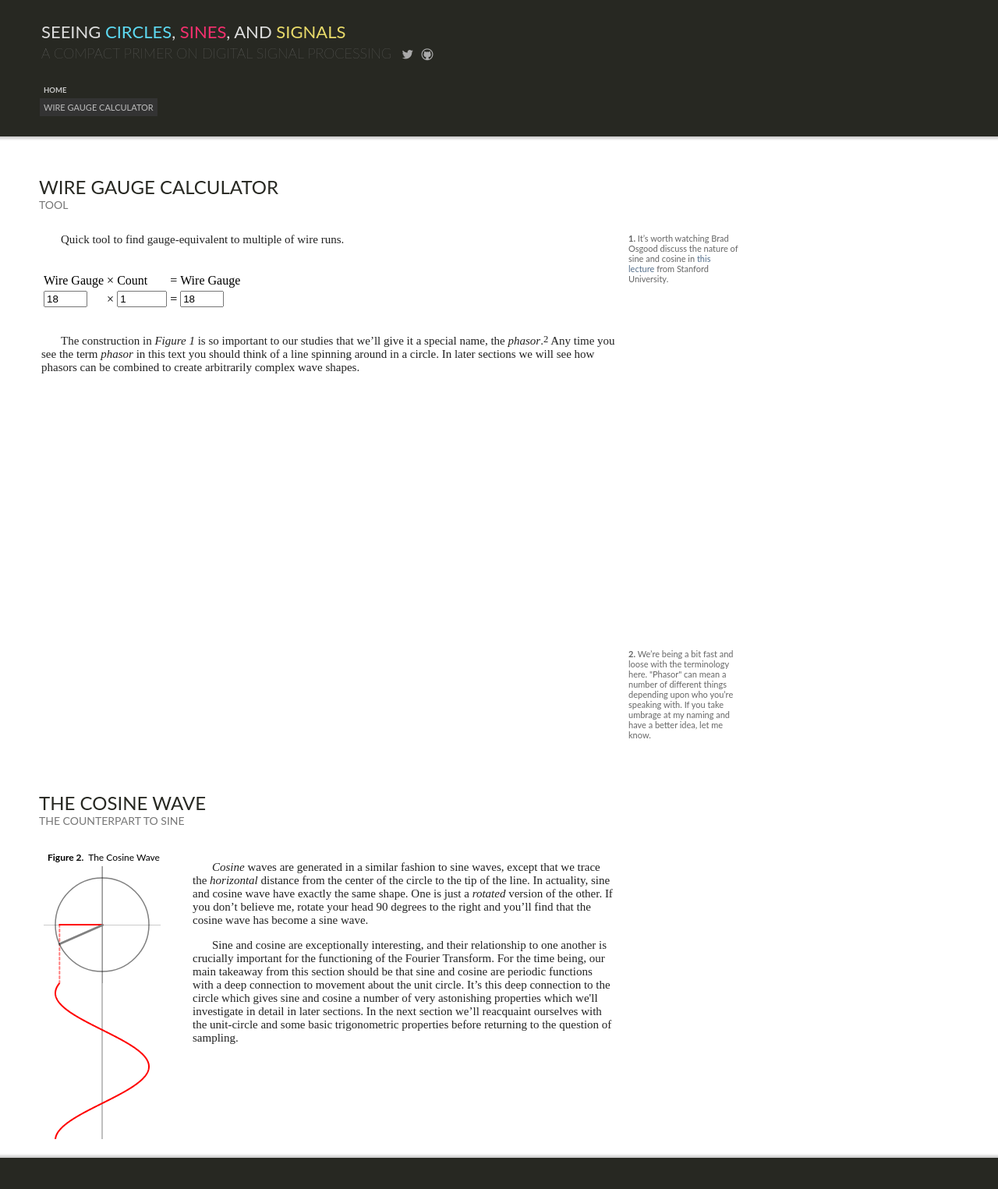
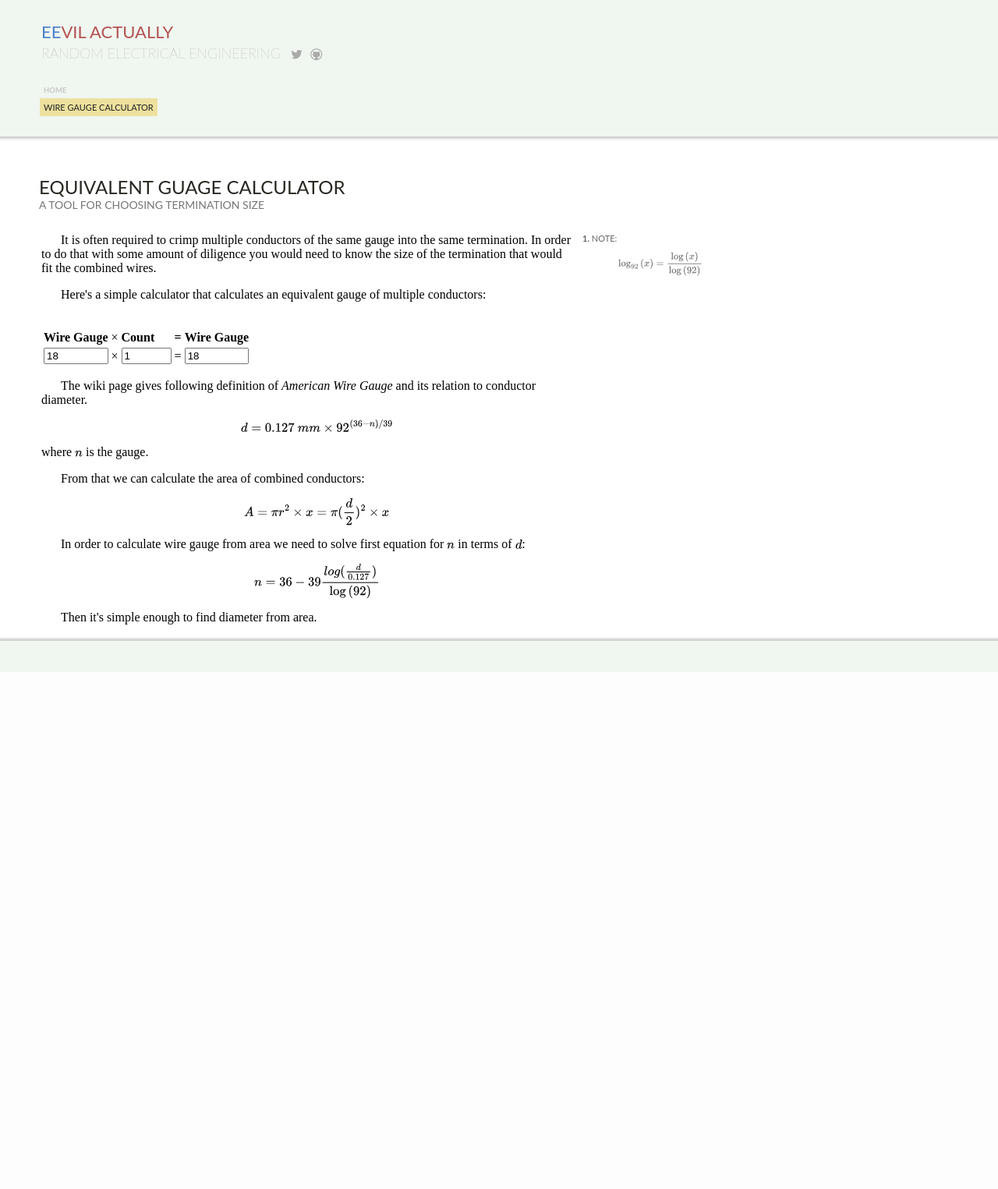
Before and after one commit to evilactually/evilactually.github.io, a PHP site: page /wire_gauge_calculator.html in a window 1280 px wide. Shown: the whole page at 78% size. After the commit the page ends 862 px from the top, so only its background shows below. Run offline with PHP 8.4, Linux system fonts and the light colour scheme.

Commit message:
gauge calc

```diff
--- a/menu.js
+++ b/menu.js
@@ -52,7 +52,7 @@
     : 'sectionButton';
 
   var style = currentPage === menuoptions[i][1] && !ispartheader && i != 0
-    ? "color: #bbb;"
+    ? "color: #222323;"
     : "";
 
   style += ispartheader
@@ -81,7 +81,7 @@
 
 
 var titleContents =
-'<div style="color: #ddd; font-size: 22px">SEEING <span style="color:rgb(93,217,241)">CIRCLES</span>, <span style="color:rgb(243,48,110);">SINES</span>, AND <span style="color:rgb(232,218,106);">SIGNALS</span><!--<svg id="phasortitle" class="svgWithText" width="500" height="20" style="display: inline">--></svg></div><div class="subheader" style="margin-top: 0px; color: #888; font-size: 18px; width: 800px">A COMPACT PRIMER ON DIGITAL SIGNAL PROCESSING<span id="icons" style="margin-left: 10"></span></div>';
+'<div style="color: #222323; font-size: 22px"><span style="color: #4b80ca">EE</span><span style="color: #b45252">VIL ACTUALLY</span></div><div class="subheader" style="margin-top: 0px; color: #888; font-size: 18px; width: 800px">RANDOM ELECTRICAL ENGINEERING<span id="icons" style="margin-left: 10"></span></div>';
 
 document.getElementById('titleinfo').innerHTML = titleContents;
 
--- a/style.css
+++ b/style.css
@@ -51,7 +51,7 @@
 
 .title {
 	width: 100%;
-	background-color: rgb(39, 40, 34);
+	background-color: #f0f6f0;
 	margin-left: 0px;
 	margin-right: 0px;
 	margin-top: 0px;
@@ -348,7 +348,7 @@
 .sectionButton {
 	font-family: 'Lato', sans-serif;
 	font-size: 11;
-	color: #666;
+	color: #222323;
 	float: left;
 	clear: both;
 	padding: 5px;
@@ -360,18 +360,18 @@
 }
 
 .sectionButton:hover {
-	color: #fff;
-	background-color: #333;
+	color: #222323;
+	background-color: #ede19e;
 }
 
 .current {
-	color: #fff;
-	background-color: #333;
+	color: #222323;
+	background-color: #ede19e;
 	/*outline: solid 1px #444;*/
 }
 
 .sectionButton a:link {
-	color: #666;
+	color: #222323;
 	text-decoration: none;
 }
 
@@ -381,17 +381,17 @@
 }
 
 .sectionButton a:hover {
-    color: #fff;
+    color: #222323;
     text-decoration: none;
 }
 
 .sectionButton a:active {
-    color: #666;
+    color: #222323;
     text-decoration: none;
 }
 
 .sectionButton:hover a {
-    color: #fff;
+    color: #222323;
     text-decoration: none;
 }
 
--- a/wire_gauge_calculator.html
+++ b/wire_gauge_calculator.html
@@ -27,14 +27,10 @@
 		        );
 		</script>
 
-		<!-- <script type="text/javascript"
-		   src="//cdnjs.cloudflare.com/ajax/libs/mathjax/2.7.1/MathJax.js?config=TeX-AMS-MML_SVG">
-		</script> -->
+		<script type="text/javascript" id="MathJax-script" async
+  		src="https://cdn.jsdelivr.net/npm/mathjax@3/es5/tex-svg.js">
+		</script>
 
-
-		<!-- <link href='//fonts.googleapis.com/css?family=Lato:400,700' rel='stylesheet' type='text/css'>
-		<link href='//fonts.googleapis.com/css?family=Vollkorn:400italic,400' rel='stylesheet' type='text/css'>
- -->
 		<style>
 			@import url("./fontello-b1d57784/css/fontello.css");
 			@import url("./style.css");
@@ -64,37 +60,11 @@
 	 	</table>
   	</div>
 
-	<div class="littleheader"> WIRE GAUGE CALCULATOR
-		<div class="subheader" style="font-size: 14px"> TOOL </div>
+	<div class="littleheader"> EQUIVALENT GUAGE CALCULATOR
+		<div class="subheader" style="font-size: 14px"> A TOOL FOR CHOOSING TERMINATION SIZE   </div>
 	</div>
 
 	<script>
-		var PHASOR_FREQUENCY = 2;
-		var PHASOR_AMPLITUDE = 1;
-		var TARGET_PHASOR_FREQUENCY = 2;
-		var TARGET_PHASOR_AMPLITUDE = 1;
-		var PHASOR_INTERPOLATOR = d3.interpolateNumber(PHASOR_FREQUENCY, TARGET_PHASOR_FREQUENCY);
-		var PHASOR_AMP_INTERPOLATOR = d3.interpolateNumber(PHASOR_AMPLITUDE, TARGET_PHASOR_AMPLITUDE);
-		var PHASOR_INTERPOLATION = 1.0;
-		var PHASOR_AMP_INTERPOLATION = 1.0;
-		function GET_PHASOR_FREQUENCY() {
-			return PHASOR_INTERPOLATOR(Math.min(PHASOR_INTERPOLATION, 1.0));
-		}
-		function GET_PHASOR_AMPLITUDE() {
-			return PHASOR_AMP_INTERPOLATOR(Math.min(PHASOR_AMP_INTERPOLATION, 1.0));
-		}
-		function updateFreq(freq) {
-			PHASOR_FREQUENCY = GET_PHASOR_FREQUENCY();
-			TARGET_PHASOR_FREQUENCY = freq;
-			PHASOR_INTERPOLATION = 0.0;
-			PHASOR_INTERPOLATOR = d3.interpolateNumber(PHASOR_FREQUENCY, TARGET_PHASOR_FREQUENCY);
-		}
-		function updateAmp(amp) {
-			PHASOR_AMPLITUDE = GET_PHASOR_AMPLITUDE();
-			TARGET_PHASOR_AMPLITUDE = amp / 5000;
-			PHASOR_AMP_INTERPOLATION = 0.0;
-			PHASOR_AMP_INTERPOLATOR = d3.interpolateNumber(PHASOR_AMPLITUDE, TARGET_PHASOR_AMPLITUDE);
-		}
 
 		function awg_to_d(awg) {
 			return 0.127 * 92**((36.0-awg)/39.0);
@@ -110,7 +80,6 @@
 		}
 
 		function updateOutputGauge() {
-			//document.getElementById("out_gauge").value = gauge;
 			var gauge = parseInt(document.getElementById("in_gauge").value);
 			var multiplier = parseInt(document.getElementById("in_count").value);
 			var r = awg_to_d(document.getElementById("in_gauge").value)/2.0;
@@ -122,133 +91,83 @@
 
 			document.getElementById("out_gauge").value = awg_out;
 		}
-
-		function updateInputCount(count) {
-			//document.getElementById("out_gauge").value = awg_to_d(document.getElementById("out_gauge").value); //count*(parseInt(document.getElementById("out_gauge").value, 10));
-		}
-
-
 	</script>
 
   	<table class="figureTable">
 		<tr>
 			<td style="vertical-align: top;">
-				<div class="text" style="margin-left: 0px">
 				<p>
-				Quick tool to find gauge-equivalent to multiple of wire runs.
+					It is often required to crimp multiple conductors of the same gauge into the same termination. In order to do that
+					with some amount of diligence you would need to know the size of the termination that would fit the combined wires.
 				</p>
+				<p>
+					Here's a simple calculator that calculates an equivalent gauge of multiple conductors:
+				</p>
+
 
 				<br/>
 				<table>
-
 					<tr>
-							<td>
+						<td style="font-weight: bold;">
 							Wire Gauge
 						</td>
 						<td>
 							&times;
 						</td>
+						<td style="font-weight: bold;">
+							Count
+						</td>
+						<td style="font-weight: bold;">
+							=
+						</td>
+						<td style="font-weight: bold;">
+							Wire Gauge
+						</td>
+					</tr>
+					<tr>
 						<td>
-								Count
+							<input type=number style="width: 100%;" min=0 max=26 value=18 id=in_gauge oninput="updateOutputGauge();">
+						</td>
+						<td>
+							&times;
+						</td>
+						<td>
+							<input type=number style="width: 100%;" min=0 max="100" value=1 id=in_count oninput="updateOutputGauge();">
 						</td>
 						<td>
 							=
 						</td>
 						<td>
-								Wire Gauge
+							<input type=number style="width: 100%;" readonly="true" min=0 max=26 value=18 id=out_gauge oninput="">
 						</td>
 					</tr>
-						<tr>
-							<td>
-								<input type=number min=0 max=26 value=18 id=in_gauge oninput="updateOutputGauge();">
-							</td>
-							<td>
-								&times;
-							</td>
-							<td>
-								<input type=number min=0 max="100" value=1 id=in_count oninput="updateOutputGauge();">
-							</td>
-							<td>
-								=
-							</td>
-							<td>
-								<input type=number readonly="true" min=0 max=26 value=18 id=out_gauge oninput="">
-							</td>
-						</tr>
+  				</table>
 
-						<!-- <tr>
-							<td>
-								<svg id="phasor" class="svgWithText" width="600" height="150" style="margin-left: 50px; margin-right: 100px;"></svg>
-								<script type="text/javascript" src="js/phasor_sine.js"></script>
-
-								<div class="controls">
-									<label for=freqFader>Times</label><br/>
-									<input type=range min=2 max=16 value=2 id=freqFader step=1 width=150 oninput="updateFreq(value);"><br/>
-									<label for=ampFader>Wire Gauge</label><br/>
-									<input type=range min=0 max=24 value=5000 id=ampFader step=1 width=150 oninput="updateAmp(value);">
-								</div>
-  							</td>
-						</tr> -->
-  				</table>
-  				<br/>
   				<p>
-  				The construction in <i>Figure 1</i> is so important to our studies that we’ll give it a special name, the <i>phasor</i>.<sup>2</sup> Any time you see the term <i>phasor</i> in this text you should think of a line spinning around in a circle. In later sections we will see how phasors can be combined to create arbitrarily complex wave shapes.
+  					The wiki page gives following definition of <em> American Wire Gauge</em> and its relation to conductor diameter.
+					$$ d = 0.127\ mm \times 92^{(36-n)/39} $$
+					where \(n\) is the gauge.
+				</p>
+				<p>
+					From that we can calculate the area of combined conductors:
+					$$ A = \pi r^2 \times x = \pi(\frac{d}{2})^2 \times x $$
+				</p>
+				<p>
+					In order to calculate wire gauge from area we need to solve first equation for \(n\) in terms of \(d\):
+					$$ n = 36 - 39 \frac{log{(\frac{d}{0.127})}}{\log{(92)}} $$
+				</p>
+				<p>
+					Then it's simple enough to find diameter from area.
 				</p>
   				</td>
 				<td class="figureExplanation" style="">
 				<b>1.</b>
-					It’s worth watching Brad Osgood discuss the nature of sine and cosine in <a href="http://youtu.be/gZNm7L96pfY?t=48m35s">this lecture</a> from Stanford University.<br/><br/>
-				<br/><br/><br/><br/><br/><br/><br/><br/><br/><br/><br/><br/><br/><br/><br/><br/>
-				<br/><br/><br/><br/><br/><br/><br/><br/><br/><br/><br/><br/><br/><br/><br/><br/>
-				<br/><br/><br/>
-				<b>2.</b>
-					We’re being a bit fast and loose with the terminology here. "Phasor" can mean a number of different things depending upon who you’re speaking with. If you take umbrage at my naming and have a better idea, let me know.<br/><br/>
-			</td>
-		</tr>
-	</table>
-
-	<div class="littleheader"> THE COSINE WAVE
-		<div class="subheader" style="font-size: 14px"> THE COUNTERPART TO SINE </div>
-	</div>
-
-	<table class="figureTable">
-		<tr>
-			<td style="vertical-align: top;" width="160px">
-				<div class="text" style="margin-left: 0px; width: 160px">
-					<table width="160px">
-							<tr class="figureCaption">
-								<td>
-									<b>Figure 2.</b>&nbsp; The Cosine Wave
-								</td>
-							</tr>
-							<tr>
-								<td>
-									<svg id="phasor2" class="svgWithText" width="150" height="350" style=""></svg>
-									<script type="text/javascript" src="js/phasor_cosine.js"></script>
-	  							</td>
-							</tr>
-	  				</table>
-	  			</div>
-  			</td>
-  			<td style="vertical-align: top" width="750">
-  				<span style="display:inline-block; vertical-align: top">
-  				<div class="textfontonly" style="margin-top: 0px; padding-left: 30px">
-  				<p>
-  				<i>Cosine</i> waves are generated in a similar fashion to sine waves, except that we trace the <i>horizontal</i> distance from the center of the circle to the tip of the line. In actuality, sine and cosine wave have exactly the same shape. One is just a <i>rotated</i> version of the other. If you don’t believe me, rotate your head 90 degrees to the right and you’ll find that the cosine wave has become a sine wave.
-  				</p>
-  				<p>
-  				Sine and cosine are exceptionally interesting, and their relationship to one another is crucially important for the functioning of the Fourier Transform. For the time being, our main takeaway from this section should be that sine and cosine are periodic functions with a deep connection to movement about the unit circle. It’s this deep connection to the circle which gives sine and cosine a number of very astonishing properties which we'll investigate in detail in later sections. In the next section we’ll reacquaint ourselves with the unit-circle and some basic trigonometric properties before returning to the question of sampling.
-  				</p>
-  				</div>
-  				</span>
-  			</td>
-			<td class="figureExplanation" style="">
-
+					NOTE:
+					$$ \log_{92}{(x)} = \frac{\log{(x)}}{\log{(92)}} $$
 			</td>
 		</tr>
 	</table>
 	<br/>
 
-
   	<div class="title" id="footer"></div><script type="text/javascript" src="menu.js"></script></body>
 </html>
```
Lines whose indentation alone changed are shown as unchanged.
